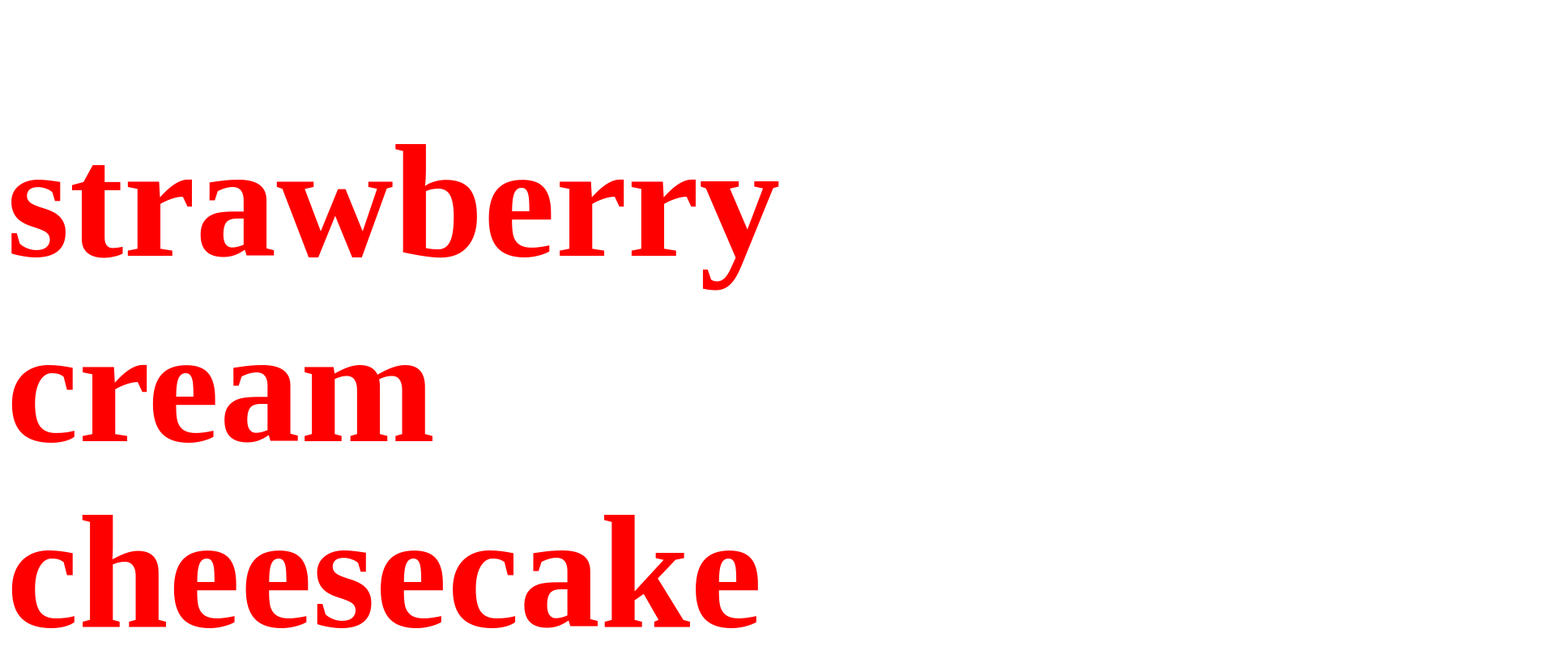
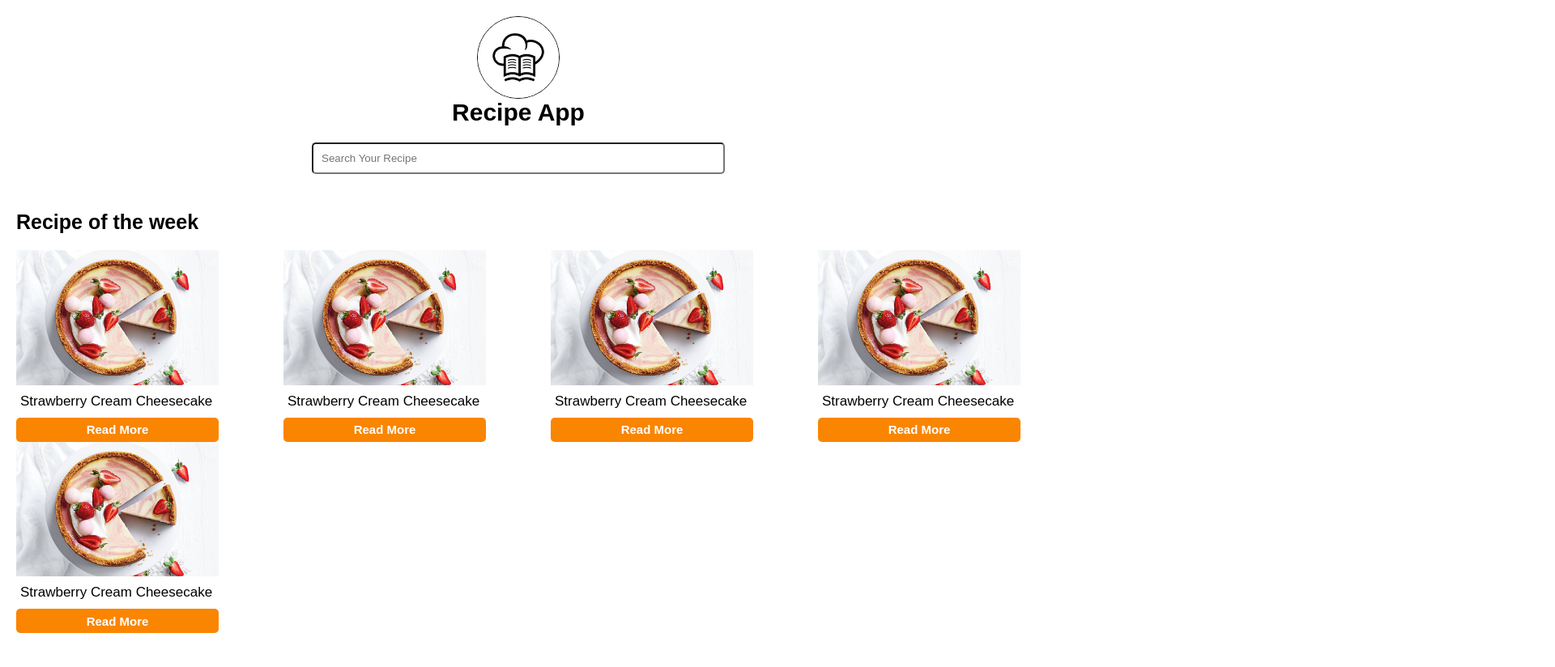
Before and after one commit to yrlnls/binary-builders-LessonFour, a plain HTML site: page index.html in a window 1280 px wide. Shown: the top 824 px of the page at 81% size, 1920 px wide, since content can reach past the window. Drawn offline with Linux system fonts and the light colour scheme.

Commit message:
update index.html file with new content, add new file detail-recipe.html

```diff
--- /dev/null
+++ b/assets/css/detail-recipe.css
@@ -0,0 +1,108 @@
+* {
+    padding: 0;
+    margin: 0;
+}
+
+body {
+    padding: 20px;
+}
+
+.recipe-title {
+    display: flex;
+    align-items: center;
+    justify-content: center;
+    width: 100%;
+}
+
+.recipe-title h1 {
+    text-align: center;
+    margin-left: 20px;
+    text-transform: capitalize;
+    font-size: 30px;
+    font-family: sans-serif;
+    font-weight: 800;
+    color: #000;
+}
+
+.recipe-image {
+    margin-top: 20px;
+    width: 100%;
+    height: 400px;
+    display: flex;
+    flex-direction: column;
+    align-items: center;
+    justify-content: center;
+    background: url("/assets/images/strawberry-cake.jpg");
+    background-position: center;
+    background-repeat: no-repeat;
+    background-size: cover;
+    border-radius: 7px;
+}
+
+.recipe-image img {
+    width: 100%;
+    object-fit: contain;
+}
+
+.ingredients-section {
+    margin-top: 20px;
+}
+
+.ingredients-section h2 {
+    font-size: 27px;
+    font-family: sans-serif;
+    font-weight: 800;
+    color: #000;
+}
+
+.ingredients-section ul {
+    padding: 13px;
+    line-height: 30px;
+}
+
+.ingredients-section ul li {
+    font-size: 16px;
+    font-family: sans-serif;
+    font-weight: normal;
+}
+
+.preparation-section {
+    margin-top: 20px;
+}
+
+.preparation-section h2 {
+    font-size: 27px;
+    font-family: sans-serif;
+    font-weight: 800;
+    color: #000;
+}
+
+.preparation-section ol {
+    padding: 13px;
+    line-height: 30px;
+}
+
+.preparation-section ol li {
+    font-size: 16px;
+    font-family: sans-serif;
+    font-weight: normal;
+}
+
+.share-recipe-button {
+    margin-top: 50px;
+    display: flex;
+    align-items: center;
+    justify-content: center;
+}
+
+.share-recipe-button button {
+    padding: 8px;
+    border-radius: 5px;
+    background-color: transparent;
+    outline: none;
+    border: 0.5px solid #000;
+    font-size: 14px;
+    font-family: sans-serif;
+    font-weight: 300;
+    width: 200px;
+}
--- a/assets/css/index.css
+++ b/assets/css/index.css
@@ -1,4 +1,111 @@
-h1 {
-    font-size: 200px;
-    color: red;
+* {
+    padding: 0;
+    margin: 0;
 }
+
+body {
+    padding: 20px;
+}
+
+.logo-section {
+    display: flex;
+    flex-direction: column;
+    align-items: center;
+    justify-content: center;
+    align-content: center;
+}
+
+.logo-section img {
+    width: 100px;
+    height: 100px;
+    object-fit: cover;
+    border-radius: 50%;
+    border: 0.1px solid #000;
+}
+
+.logo-section span {
+    font-size: 30px;
+    font-family: sans-serif;
+    font-weight: bold;
+    color: #000;
+}
+
+.search-container {
+    margin-top: 20px;
+    margin-left: auto;
+    margin-right: auto;
+    display: flex;
+    align-items: center;
+    justify-content: center;
+    width: auto;
+}
+
+.search-container input {
+    width: 40%;
+    height: 35px;
+    padding-left: 10px;
+    border-radius: 5px;
+}
+
+.recipe-section {
+    display: flex;
+    flex-direction: column;
+    gap: 10px;
+    margin-top: 45px;
+}
+
+.recipe-section h2 {
+    font-size: 25px;
+    font-family: sans-serif;
+    font-weight: 600;
+}
+
+.recipe-display-container {
+    display: flex;
+    flex-direction: row;
+    flex-wrap: wrap;
+    justify-content: space-between;
+    width: 100%;
+    margin-top: 10px;
+}
+
+.recipe-card {
+    width: 250px;
+    height: auto;
+    display: flex;
+    flex-direction: column;
+    gap: 10px;
+    border-top-left-radius: 7px;
+    border-top-right-radius: 7px;
+}
+
+.recipe-card img {
+    width: 100%;
+    object-fit: cover;
+}
+
+.recipe-card span {
+    font-size: 17px;
+    font-family: sans-serif;
+    font-weight: 500;
+    padding-left: 5px;
+}
+
+.recipe-card a {
+    background-color: #FA8500;
+    font-size: 15px;
+    font-weight: 600;
+    font-family: sans-serif;
+    text-align: center;
+    text-decoration: none;
+    color: #fff;
+    max-width: 100%;
+    width: 100%;
+    height: 30px;
+    outline: none;
+    border: none;
+    border-radius: 5px;
+    display: flex;
+    align-items: center;
+    justify-content: center;
+}
--- a/index.html
+++ b/index.html
@@ -9,27 +9,73 @@
 </head>
 
 <body>
-    <h1>strawberry cream cheesecake</h1>
-    <img src="/assets/images/strawberry-cake.jpg" alt="recipe-image" />
-    <h2>Ingredients</h2>
-    <ul>
-        <li>400g graham crackers</li>
-        <li>150g unsalted butters, melted</li>
-        <li>300g marshmallows</li>
-    </ul>
-    <h2>Preparation Instruction</h2>
-    <ol>
-        <li>To prepare crust add graham crackers to a food processor and process until you reach fine crumbs.
-            Add melted butter and pulse 3-4 times to coat crumbs with butter.
-        </li>
-        <li>To prepare crust add graham crackers to a food processor and process until you reach fine crumbs.
-            Add melted butter and pulse 3-4 times to coat crumbs with butter.
-        </li>
-        <li>To prepare crust add graham crackers to a food processor and process until you reach fine crumbs.
-            Add melted butter and pulse 3-4 times to coat crumbs with butter.
-        </li>
-
-    </ol>
+    <div class="logo-section">
+        <img src="/assets/images/recipe.jpg" alt="recipe-logo" />
+        <span>Recipe App</span>
+    </div>
+    <div class="search-container">
+        <input type="text" placeholder="Search Your Recipe" />
+    </div>
+    <div class="recipe-section">
+        <h2>Recipe of the week</h2>
+        <div class="recipe-display-container">
+            <div class="recipe-card">
+                <img src="/assets/images/strawberry-cake.jpg" alt="recipe-image" />
+                <span>Strawberry Cream Cheesecake</span>
+                <a href="/detail-recipe.html">Read More</a>
+            </div>
+            <div class="recipe-card">
+                <img src="/assets/images/strawberry-cake.jpg" alt="recipe-image" />
+                <span>Strawberry Cream Cheesecake</span>
+                <a href="/detail-recipe.html">Read More</a>
+            </div>
+            <div class="recipe-card">
+                <img src="/assets/images/strawberry-cake.jpg" alt="recipe-image" />
+                <span>Strawberry Cream Cheesecake</span>
+                <a href="/detail-recipe.html">Read More</a>
+            </div>
+            <div class="recipe-card">
+                <img src="/assets/images/strawberry-cake.jpg" alt="recipe-image" />
+                <span>Strawberry Cream Cheesecake</span>
+                <a href="/detail-recipe.html">Read More</a>
+            </div>
+            <div class="recipe-card">
+                <img src="/assets/images/strawberry-cake.jpg" alt="recipe-image" />
+                <span>Strawberry Cream Cheesecake</span>
+                <a href="/detail-recipe.html">Read More</a>
+            </div>
+        </div>
+    </div>
+    <div class="recipe-section">
+        <h2>Dinner Recipe</h2>
+        <div class="recipe-display-container">
+            <div class="recipe-card">
+                <img src="/assets/images/strawberry-cake.jpg" alt="recipe-image" />
+                <span>Strawberry Cream Cheesecake</span>
+                <a href="/detail-recipe.html">Read More</a>
+            </div>
+            <div class="recipe-card">
+                <img src="/assets/images/strawberry-cake.jpg" alt="recipe-image" />
+                <span>Strawberry Cream Cheesecake</span>
+                <a href="/detail-recipe.html">Read More</a>
+            </div>
+            <div class="recipe-card">
+                <img src="/assets/images/strawberry-cake.jpg" alt="recipe-image" />
+                <span>Strawberry Cream Cheesecake</span>
+                <a href="/detail-recipe.html">Read More</a>
+            </div>
+            <div class="recipe-card">
+                <img src="/assets/images/strawberry-cake.jpg" alt="recipe-image" />
+                <span>Strawberry Cream Cheesecake</span>
+                <a href="/detail-recipe.html">Read More</a>
+            </div>
+            <div class="recipe-card">
+                <img src="/assets/images/strawberry-cake.jpg" alt="recipe-image" />
+                <span>Strawberry Cream Cheesecake</span>
+                <a href="/detail-recipe.html">Read More</a>
+            </div>
+        </div>
+    </div>
 </body>
 
 </html>
--- /dev/null
+++ b/old_index.css
@@ -0,0 +1,4 @@
+h1 {
+    font-size: 200px;
+    color: red;
+}
```
Also changed, not shown: detail-recipe.html (added, +44 -0 lines), old_index.html (added, +34 -0 lines), assets/images/recipe.jpg (added).
